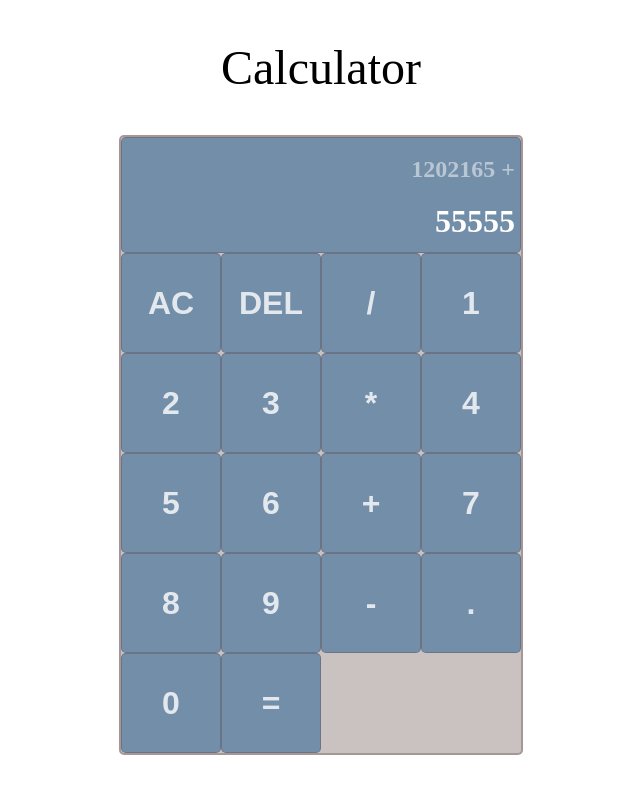
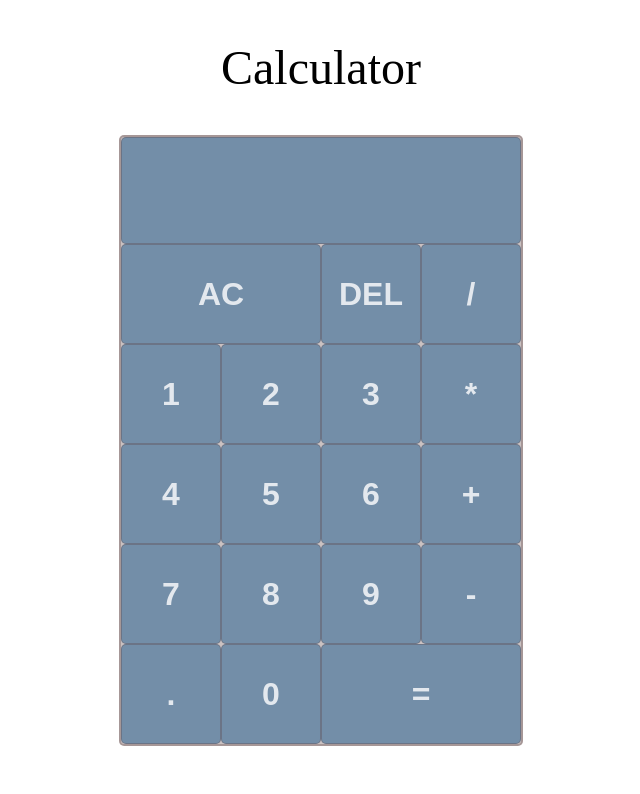
Before and after one commit to aykuli/dom-events-lecture, a plain HTML site: page calc/index.html in a window 1280 px wide. Shown: the whole page, without its empty margins (319-959 px from the left). Drawn offline with Linux system fonts and the light colour scheme.

Commit message:
feat: index and css

```diff
--- a/calc/index.html
+++ b/calc/index.html
@@ -6,8 +6,8 @@
   <meta http-equiv="X-UA-Compatible" content="IE=edge" />
   <meta name="viewport" content="width=device-width, initial-scale=1.0" />
   <title>Calculator</title>
-  <link href="styles.css" rel="stylesheet" />
-  <script src="script.js" defer></script>
+  <link href="./styles.css" rel="stylesheet" />
+  <script src="./script.js" defer></script>
 </head>
 
 <body>
@@ -15,11 +15,11 @@
   <div class="container">
     <div class="calculator">
       <div class="result">
-        <div class="result__prev">1202165 +</div>
-        <div class="result__curr">55555</div>
+        <div class="result__prev"></div>
+        <div class="result__curr"></div>
       </div>
       <div class="btns">
-        <button>AC</button>
+        <button class="ac">AC</button>
         <button>DEL</button>
         <button>/</button>
         <button>1</button>
@@ -36,7 +36,7 @@
         <button>-</button>
         <button>.</button>
         <button>0</button>
-        <button>=</button>
+        <button class="eq">=</button>
       </div>
     </div>
   </div>
--- a/calc/styles.css
+++ b/calc/styles.css
@@ -35,17 +35,17 @@
   font-weight: bold;
 }
 .result__prev {
+  height: 50px;
   color: rgba(255, 255, 255, 0.5);
   font-size: 1.5rem;
 }
 .result__curr {
+  width: 388px;
+  min-height: 45px;
   color: rgba(255, 255, 255, 15);
   font-size: 2rem;
-}
-
-.btns {
-  display: grid;
-  grid-template-columns: repeat(4, 100px);
+  line-height: 2.25rem;
+  word-break: break-all;
 }
 
 .btns > button {
@@ -54,3 +54,20 @@
   color: rgba(255, 255, 255, 0.8);
   font-weight: bold;
 }
+
+.btns {
+  display: grid;
+  grid-template-columns: repeat(4, 100px);
+}
+
+.btns > .ac {
+  grid-column-start: 1;
+  grid-column-end: 3;
+  width: 200px;
+}
+
+.btns > .eq {
+  grid-column-start: 3;
+  grid-column-end: 5;
+  width: 200px;
+}
```
